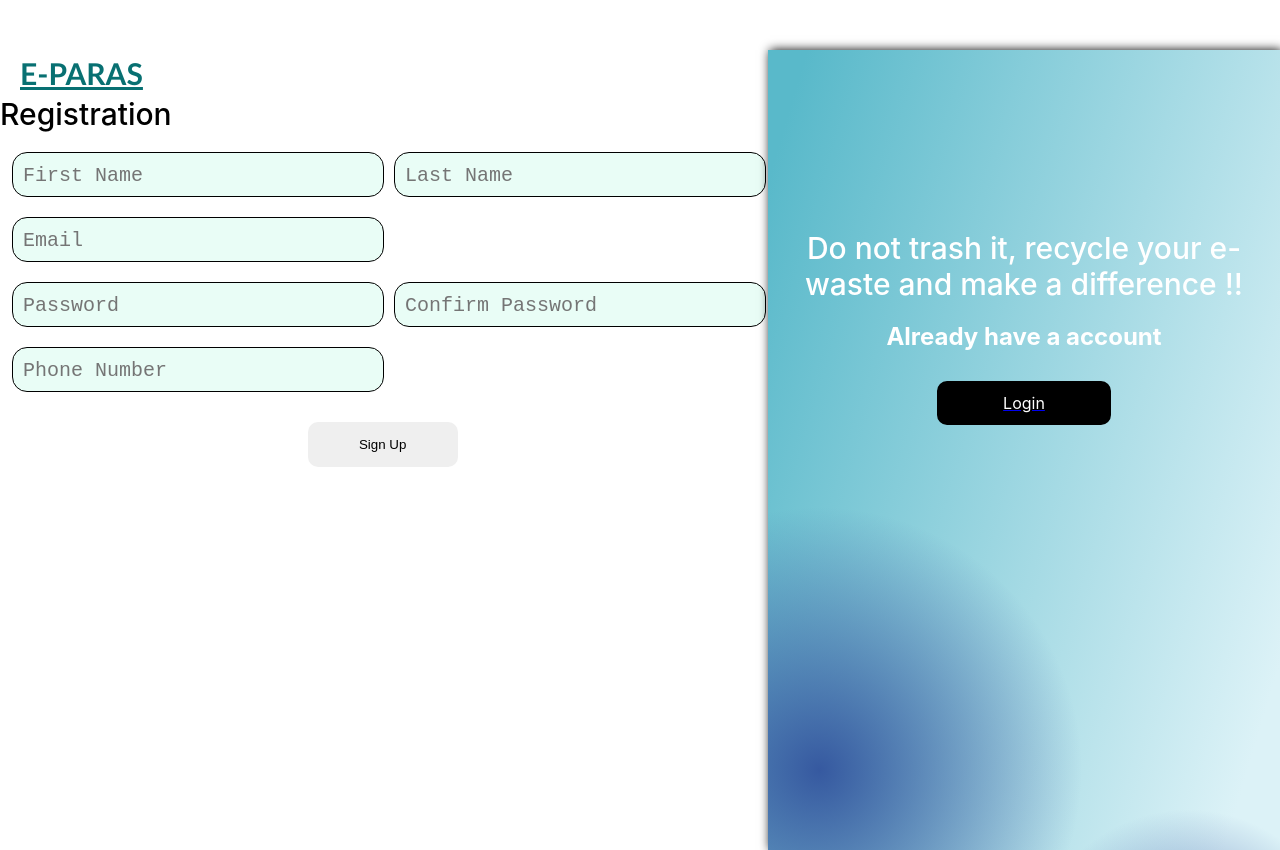
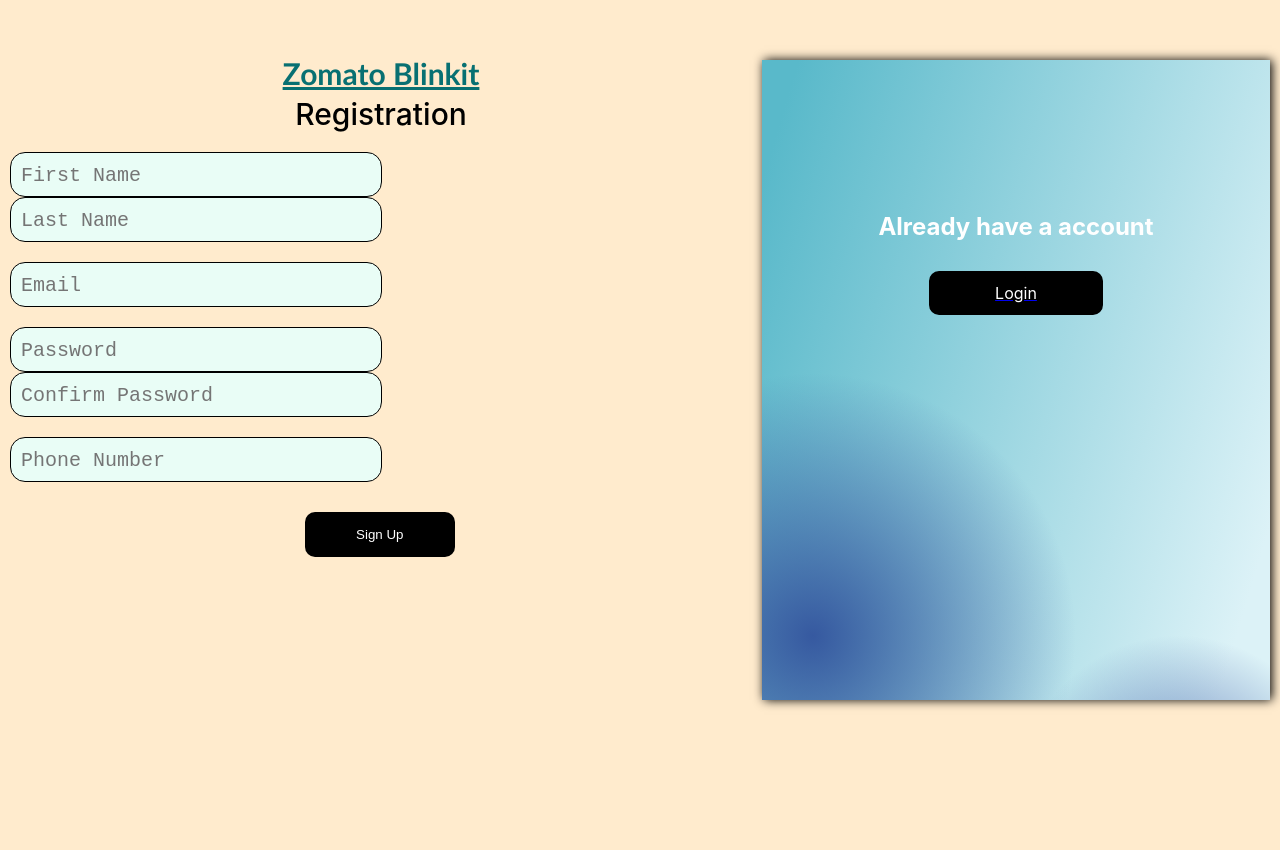
Before and after one commit to anuragsingh922/photos-frontend, a React (Create React App) app: page /signup in a window 1280 px wide. Built offline with nearby package versions, Linux system fonts and the light colour scheme.

Commit message:
final commit

```diff
--- a/src/Components/Home.css
+++ b/src/Components/Home.css
@@ -0,0 +1,22 @@
+h1{
+    text-align: center;
+}
+
+h3{
+    text-align: center;
+}
+
+body{
+    background-color: blanchedalmond;
+}
+
+.homepage{
+    margin-top: 100px;
+}
+
+.imageU{
+    display: flex;
+    align-items: center;
+    justify-content: center;
+    margin: auto;
+}
--- a/src/Components/Home.jsx
+++ b/src/Components/Home.jsx
@@ -1,8 +1,21 @@
 import React from 'react'
+import "./Home.css"
 
 function Home() {
   return (
-    <div>Home</div>
+    <div className='homepage'>
+        <h1>
+            Welcome to my Zomato Blinkit Assignment WebAPP
+        </h1>
+
+        <h3>
+            You can upload you images here. Start with creating your account
+        </h3>
+
+        <div className='imageU'>
+            <img src='https://os-wordpress-media.s3.ap-south-1.amazonaws.com/blog/wp-content/uploads/2022/06/27203058/zomato-blinkit-750x375.jpeg'/>
+        </div>
+    </div>
   )
 }
 
--- a/src/Components/Login.css
+++ b/src/Components/Login.css
@@ -8,11 +8,12 @@
 }
 
 .logo{
+    text-align: center;
     color: rgb(8, 112, 114);
     font-weight: 700;
     font-size: 30px;
     /* margin-top: 20px; */
-    margin-left: 20px;
+    /* margin-left: 20px; */
     font-family: 'Trebuchet MS', 'Lucida Sans Unicode', 'Lucida Grande', 'Lucida Sans', Arial, sans-serif;
 }
 
--- a/src/Components/Login.js
+++ b/src/Components/Login.js
@@ -1,5 +1,6 @@
 import React, { useState } from 'react'
 import './Signup.css'
+// import "./Login.css"
 import {Link } from 'react-router-dom'
 import { useNavigate } from 'react-router-dom'
 
@@ -50,7 +51,7 @@
   return (
     <div className='main'>
       <div className="first">
-      <div className="logo"><Link to='/' className='logolink'>E-PARAS</Link></div>
+      <div className="logo"><Link to='/' className='logolink'>Zomato Blinkit</Link></div>
         <div className="heading">Welcome, Login to your account</div>
         <div className="formdiv">
 
--- a/src/Components/Main.css
+++ b/src/Components/Main.css
@@ -25,6 +25,7 @@
     border: 1px solid black;
     justify-content: space-between;
     width: 100vw;
+    background-color: rgb(65, 69, 68);
 }
 
 .addphoto{
@@ -62,3 +63,8 @@
     height: 100%;
     object-fit: contain;
 }
+
+.bottom{
+    text-align: center;
+    color: black;
+}
--- a/src/Components/Main.jsx
+++ b/src/Components/Main.jsx
@@ -51,10 +51,6 @@
 
   }
 
-
-
-
-
   return (
     <>
 
@@ -78,7 +74,7 @@
         ))}
 
       </div>
-      <footer>© Sudhanshu </footer>
+      <footer className="bottom">© Sudhanshu </footer>
 
     </>
   );
--- a/src/Components/Navbar.css
+++ b/src/Components/Navbar.css
@@ -13,7 +13,7 @@
     backdrop-filter: blur(10px);
     z-index: 100;
     flex-wrap: auto;
-    background-color: rgb(232, 232, 232);
+    background-color: rgb(33, 30, 30);
 }
 .ul{
     display: flex;
@@ -33,12 +33,12 @@
 
 .selected{
     color: black;
-    /* animation: anurag2; */
+    /* animation: sudhanshu2; */
     animation-duration: 3s;
     animation-fill-mode: forwards;
 }
 
-@keyframes anurag2 {
+@keyframes sudhanshu2 {
     from{
         transform: translateY(0);
     }
@@ -137,12 +137,12 @@
 }
 
 .hoverli:hover > .liicon{
-    animation: anurag;
+    animation: sudhanshu;
     animation-duration: 0.5s;
     animation-fill-mode: forwards;
 }
 
-@keyframes anurag {
+@keyframes sudhanshu {
     from{
         rotate: 0deg;
     }
@@ -226,12 +226,16 @@
     font-size: 18px;
 }
 
+.logout{
+    margin: 0px 10px 0px 0px;
+}
+
+.homeicon{
+    color: aliceblue;
+}
 
 .username{
+    color: aliceblue;
     margin: 0px 10px 0px 0px;
     font-size: large;
 }
-
-.logout{
-    margin: 0px 10px 0px 0px;
-}
--- a/src/Components/Navbar.jsx
+++ b/src/Components/Navbar.jsx
@@ -28,7 +28,8 @@
     <div className="navbar">
       <div className="navfirst">
         <ul className="ul">
-            <Link to={localStorage.getItem("token")?"/user":"/"}><li className="li name" >E-PARAS</li></Link>
+            {/* <button className='homeicon'><Link to={localStorage.getItem("token")?"/user":"/"}><li className="li name" >Blinkit</li></Link></button>*/}
+            <p className='homeicon'>ZOMATO BLINKIT</p>
         </ul>
       </div>
 
--- a/src/Components/Signup.css
+++ b/src/Components/Signup.css
@@ -11,11 +11,12 @@
 
 .logo{
     color: rgb(8, 112, 114);
+    text-align: center;
     font-weight: 700;
-    width: fit-content;
+    /* width: fit-content; */
     font-size: 30px;
     margin-top: 5px;
-    margin-left: 20px;
+    /* margin-left: 20px; */
     font-family: 'Trebuchet MS', 'Lucida Sans Unicode', 'Lucida Grande', 'Lucida Sans', Arial, sans-serif;
 }
 
@@ -24,6 +25,7 @@
 }
 
 .heading{
+    text-align: center;
     font-size: 30px;
     font-weight: 500;
     color: black;
@@ -67,19 +69,25 @@
     align-items: center;
     margin-left: 40%;
     cursor: pointer;
+    background-color: black;
+    color: white;
+
 }
 
 .signupbuttondiv{
+    color: white;
     display: flex;
     justify-content: center;
     margin-top: 30px;
+    background-color: black;
 }
 .second{
 
     background: radial-gradient(657px 657px at 10% 90%,#3659a0 0,#dcf1f600 40%),radial-gradient(642px 642px at 82% 115%,#5f7db8 0,#dcf1f600 25%),linear-gradient(-73.25deg,#dcf2f7 7.43%,#59b9ca 94.82%);
+   max-height: 80%;
+    margin-top: 10px;
+    margin-right: 10px;
 
-
-    /* background-color: rgb(42, 20, 20); */
     width: 40%;
     color: white;
     box-shadow: 2px 0px 10px black;
@@ -99,6 +107,7 @@
 }
 
 .subhead{
+    margin-top: 30%;
     align-items: center;
     text-align: center;
 }
--- a/src/Components/Signup.js
+++ b/src/Components/Signup.js
@@ -34,7 +34,7 @@
     props.showalert("Sign Up Successfully " , 'success');
   }
   else{
-    props.showalert("Check Details Again" , 'danger')
+    props.showalert("Check Details Again" , 'Error')
   }
 
   }
@@ -46,7 +46,7 @@
   return (
     <div className='main'>
     <div className="first">
-    <div className="logo"><Link to='/' className='logolink'>E-PARAS</Link></div>
+    <div className="logo"><Link to='/' className='logolink'>Zomato Blinkit</Link></div>
       <div className="heading">Registration</div>
       <div className="formdiv">
 
@@ -67,7 +67,7 @@
     </div>
 
     <div className="second">
-      <div className="secondheading">Do not trash it, recycle your e-waste and make a difference !!</div>
+
       <h2 className="subhead">Already have a account</h2>
       <Link to='/login'><div className='loginbuttondiv'>Login</div></Link>
     </div>
--- a/src/Components/UserNavbar.jsx
+++ b/src/Components/UserNavbar.jsx
@@ -44,7 +44,7 @@
     <div className="navbar">
       <div className="navfirst">
         <ul className="ul">
-            <Link to="/user"><li className="li name" >Photos</li></Link>
+        <p className='homeicon'>ZOMATO BLINKIT</p>
         </ul>
       </div>
 
```
